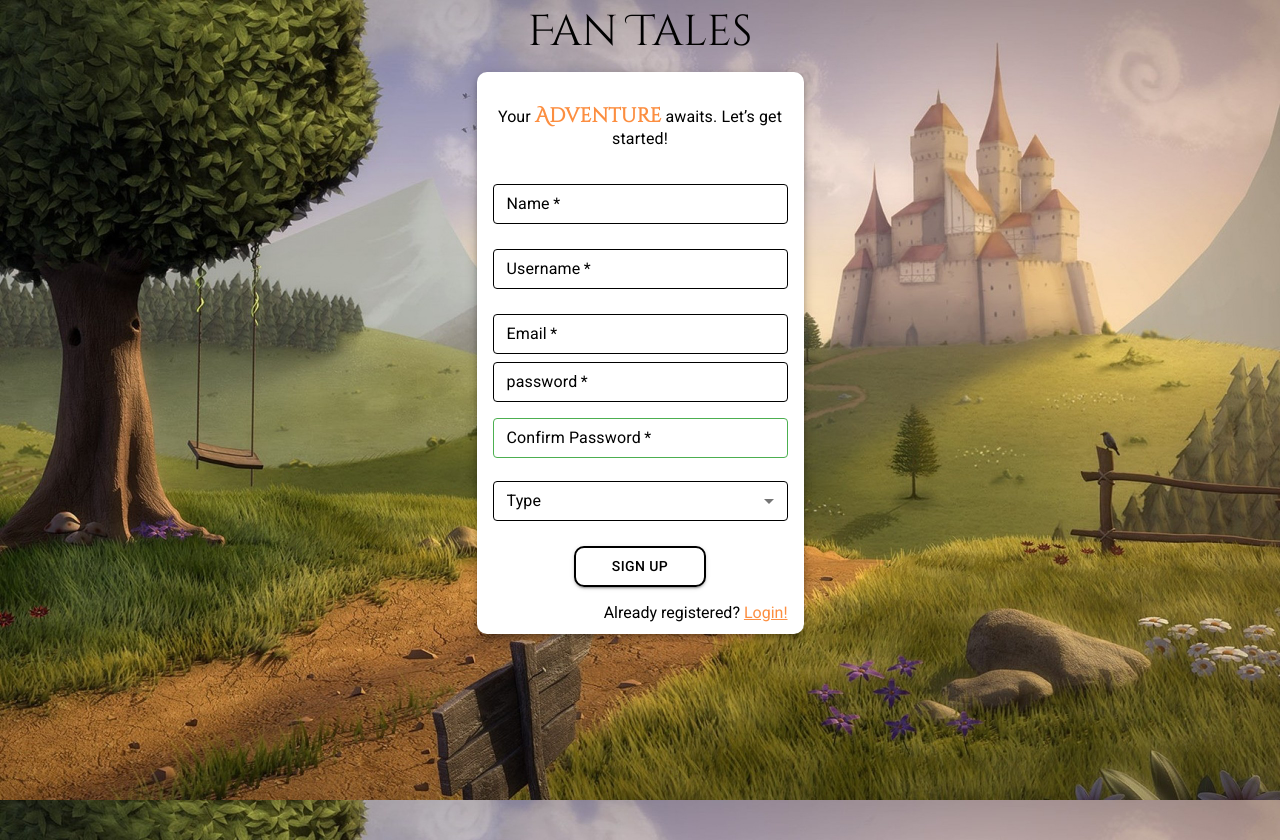
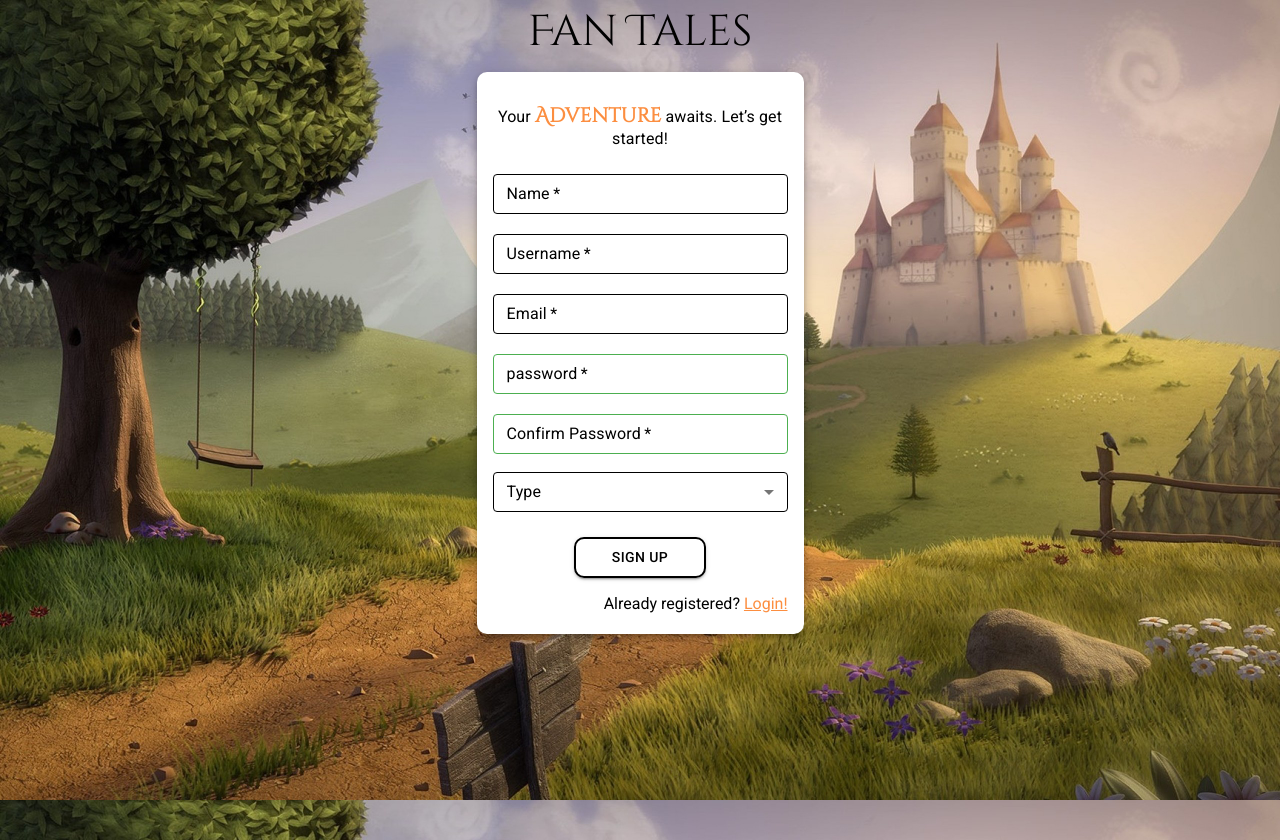
Before and after one commit to RyanChehab/frontend, a React (Create React App) app: page /signup in a window 1280 px wide. Built offline with nearby package versions, Linux system fonts and the light colour scheme.

Commit message:
jsx <=> fixed styling

```diff
--- a/src/components/signup/index.jsx
+++ b/src/components/signup/index.jsx
@@ -56,7 +56,7 @@ const Signup = () => {
                 onChange={(e)=>setName(e.target.value)}
                 sx={{
                     fontFamily: 'Roboto, sans-serif',
-                    marginTop: '20px',
+                    marginTop: '10px',
                     display: 'block',
                     fontFamily: 'Roboto, sans-serif',
 
@@ -98,7 +98,7 @@ const Signup = () => {
                 onChange={(e)=>setUsername(e.target.value)}
                 sx={{
                     fontFamily: 'Roboto, sans-serif',
-                    marginTop: '25px',
+                    marginTop: '20px',
                     display: 'block',
                     fontFamily: 'Roboto, sans-serif',
 
@@ -138,7 +138,7 @@ const Signup = () => {
                 onChange={(e)=>setEmail(e.target.value)}
                 sx={{
                     fontFamily: 'Roboto, sans-serif',
-                    marginTop: '25px',
+                    marginTop: '20px',
                     display: 'block',
                     fontFamily: 'Roboto, sans-serif',
 
@@ -185,7 +185,7 @@ const Signup = () => {
                 onChange={(e) => handlePasswordChange(e.target.value)}
                 sx={{
                     fontFamily: 'Roboto, sans-serif',
-                    marginTop: '1px',
+                    marginTop: '20px',
                     display: 'block',
                     fontFamily: 'Roboto, sans-serif',
 
@@ -193,14 +193,17 @@ const Signup = () => {
                         height: "40px",
 
                         '& fieldset': {
-                            borderColor: ispasswordError? "red": "#000",
+                            borderColor: ispasswordError? "red": "#4caf50",
                         },
 
                         '&.Mui-focused fieldset': {
-                            borderColor: ispasswordError? "red": "#000",
+                            borderColor: ispasswordError? "red": "#4caf50",
+                        },
                         },
 
-                    },
+                        '&:hover fieldset': {
+                        borderColor: ispasswordError ? "red" : "#4caf50", // Hover border color
+                        },
 
                         '& .MuiInputLabel-root': {
                         top: "-8px",
@@ -230,7 +233,7 @@ const Signup = () => {
                 onChange={(e) => handleConfirmChange(e.target.value)}
                 sx={{
                         fontFamily: 'Roboto, sans-serif',
-
+                        marginTop: '20px',
                         display: 'block',
 
                         '& .MuiOutlinedInput-root': {
@@ -260,15 +263,10 @@ const Signup = () => {
                         },
                     }}/>
 
-                {/* <FormHelperText
-                sx={{ color: "red", marginLeft: "10px", fontSize: '10px', color: "red"}}>
-                passwords dont match
-                </FormHelperText> */}
-
                 <FormControl fullWidth
                 sx={{
 
-                    marginTop:"15px",
+                    marginTop:"10px",
                     height:"40px",
 
                     '& .MuiOutlinedInput-root': {
```
